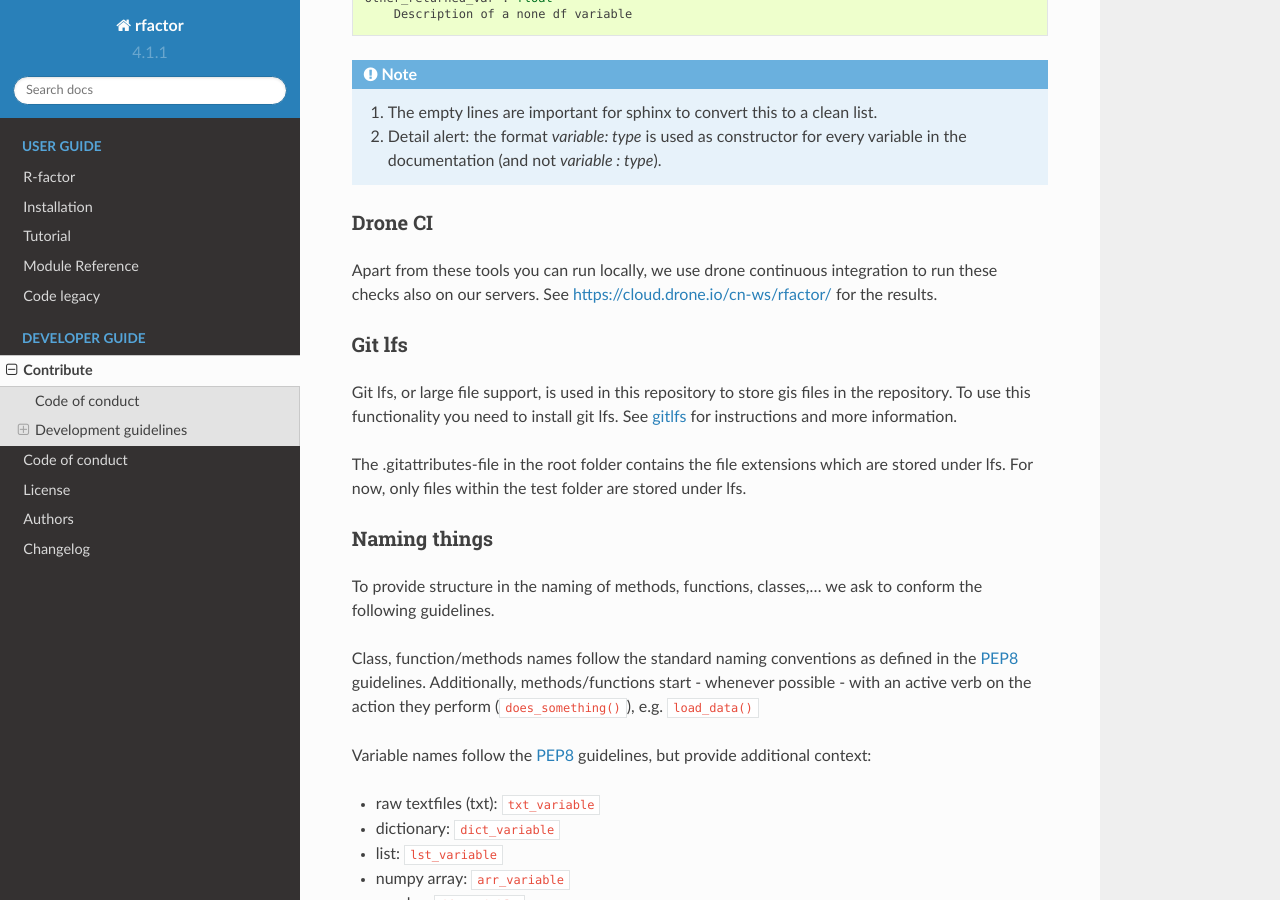
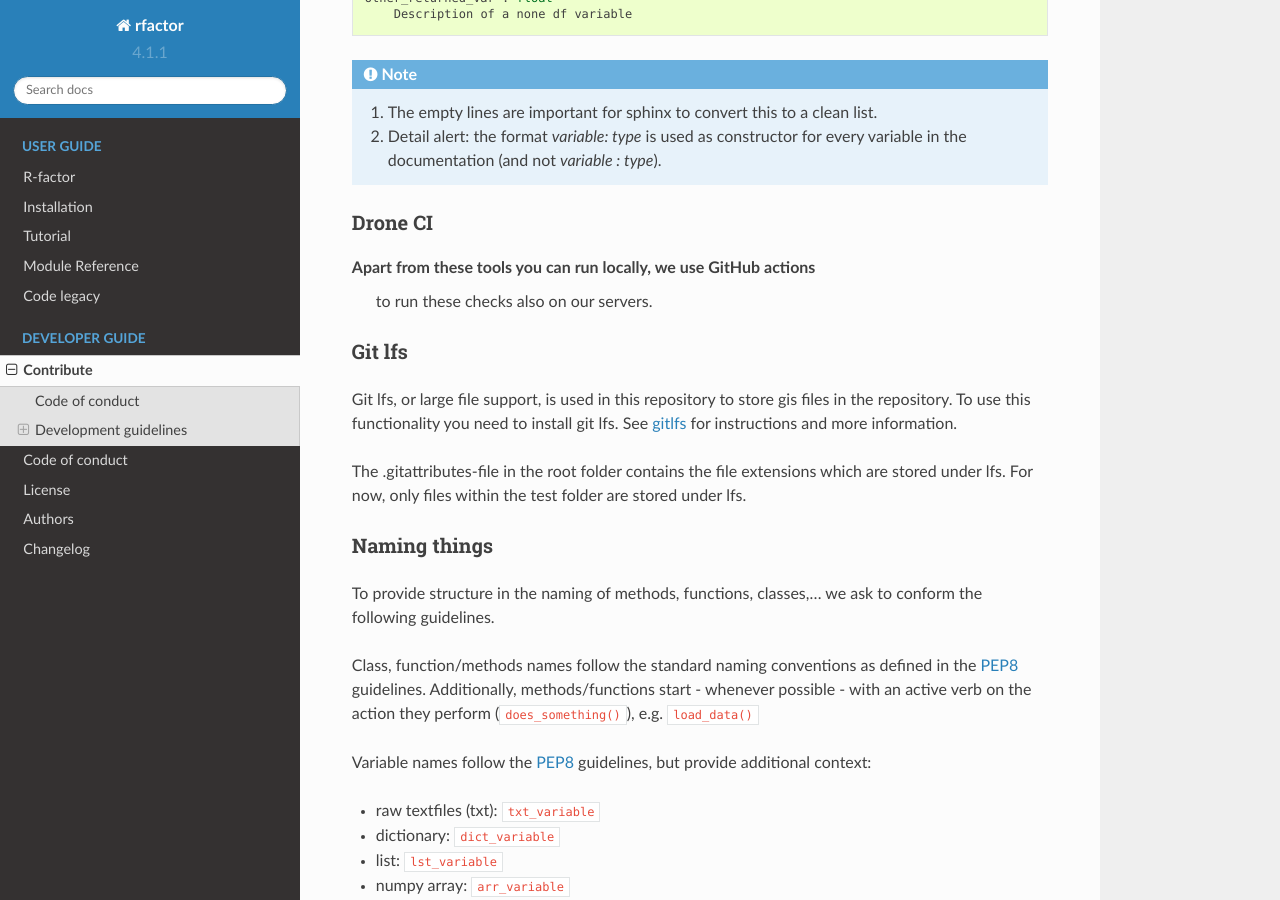
Before and after one commit to watem-sedem/rfactor, a Sphinx documentation site: the page built from docs/contributing.rst, in a window 1280 px wide and 900 px high, scrolled down 2660 px. Built offline with Sphinx 7.4.7 and the Read the Docs theme 2.0.0, drawn with Linux system fonts in a browser that asks for light colours; pages that are not in the unit, such as notebooks, are missing from menus.

Commit message:
adjust cn-ws to watem-sedem

```diff
--- a/README.rst
+++ b/README.rst
@@ -49,12 +49,12 @@
 Documentation
 -------------
 The documentation can be found on the
-`R-factor documentation page <https://cn-ws.github.io/rfactor/index.html>`_.
+`R-factor documentation page <https://watem-sedem.github.io/rfactor/index.html>`_.
 
 Code
 ----
 The open-source code can be found on
-`GitHub <https://github.com/cn-ws/rfactor/>`_.
+`GitHub <https://github.com/watem-sedem/rfactor/>`_.
 
 License
 -------
--- a/docs/conf.py
+++ b/docs/conf.py
@@ -235,7 +235,7 @@
 
 html_context = {
     "display_github": True,
-    "github_user": "cn-ws",
+    "github_user": "watem-sedem",
     "github_repo": "rfactor",
     "github_version": "master",
     "conf_py_path": "/docs/",
@@ -295,6 +295,6 @@
 print(f"loading configurations for {project} {version} ...", file=sys.stderr)
 
 # html_context = {
-#    "source_url_prefix": "https://github.com/cn-ws/rfactor/tree/master/docs/",
+#    "source_url_prefix": "https://github.com/watem-sedem/rfactor/tree/master/docs/",
 #    "display_vcs_links": 1
 #}
--- a/docs/contributing.rst
+++ b/docs/contributing.rst
@@ -150,9 +150,8 @@
 Drone CI
 ^^^^^^^^
 
-Apart from these tools you can run locally, we use drone continuous
-integration to run these checks also on our servers. See
-https://cloud.drone.io/cn-ws/rfactor/ for the results.
+Apart from these tools you can run locally, we use GitHub actions
+ to run these checks also on our servers.
 
 Git lfs
 ^^^^^^^
```
Also changed, not shown: other parts of docs/contributing.rst (+1 -2 lines), README.md (+4 -4 lines), setup.cfg (+4 -4 lines).
